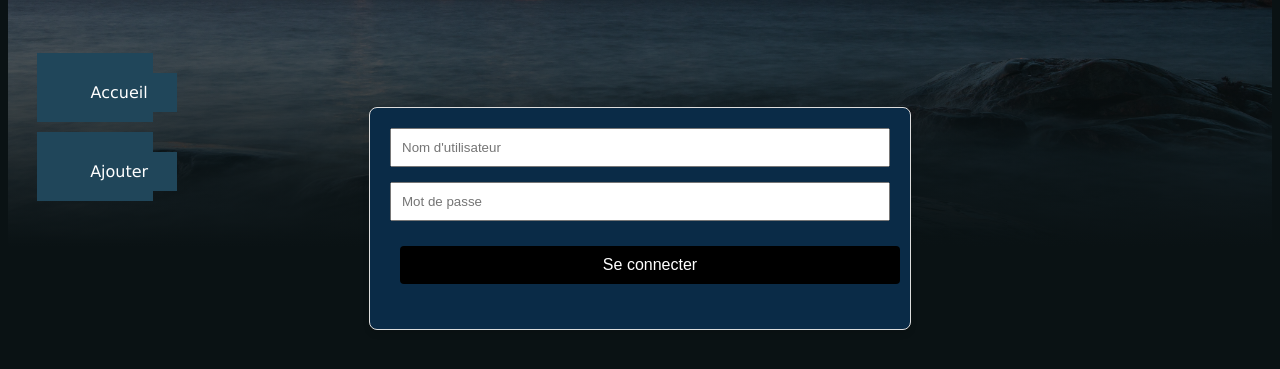
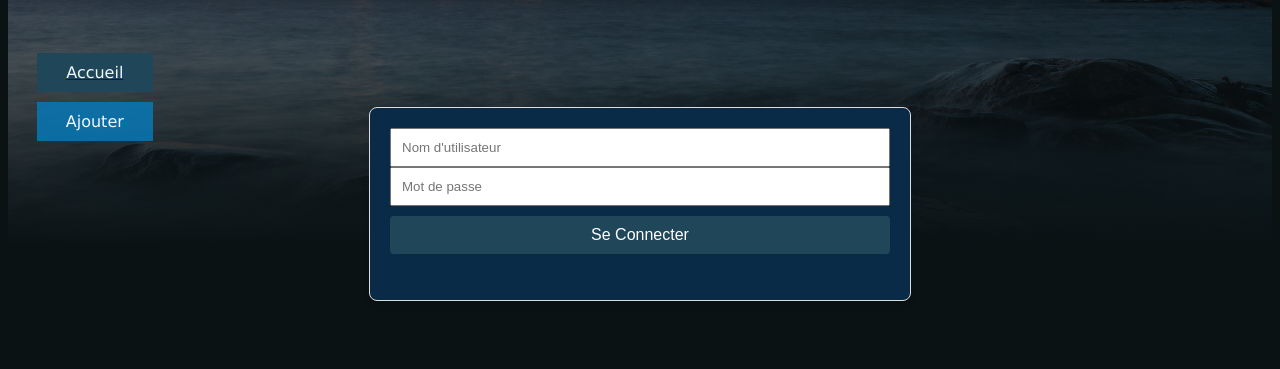
Before and after one commit to Wintlink/Site-web-CG-Top, a plain HTML site: page admin.html in a window 1280 px wide. Shown: the part 251-620 px from the top of the page. Drawn offline with Linux system fonts and the light colour scheme.

```diff
--- a/admin.css
+++ b/admin.css
@@ -1,7 +1,4 @@
-.tile a {
-    color: white;
-    text-decoration: none;
-}
+
 
 .centerElement {
     margin-bottom: 15px;
@@ -14,15 +11,26 @@
 }
 
 button {
-    background-color: black;
+    display: inline-block;
+    padding: 10px 20px;
+    margin: 10px 0;
+    border: none;
+    border-radius: 4px;
+    background-color: rgb(32, 70, 90);
     color: white;
-    border: none;
+    font-size: 16px;
     cursor: pointer;
-    transition: background-color 0.2s ease;
+    transition: background-color 0.3s ease, transform 0.3s ease;
 }
 
 button:hover {
-    background-color: #4e337a;
+    background-color: rgba(7,81,142,255);
+    transform: scale(1.05);
+}
+
+button:active {
+    background-color: rgba(5, 124, 189, 0.8);
+    transform: scale(1);
 }
 
 input:focus {
@@ -44,5 +52,17 @@
     width: 115px;
     height: 115px;
     object-fit: cover;
+}
 
+.navi {
+    color: aliceblue;
+    display: flex;
+    margin: 5px;
 }
+
+.menu {
+    position: absolute;
+    transition: background-color 200ms linear;
+    width: 15%;
+    top: 36%;
+}
--- a/admin.html
+++ b/admin.html
@@ -19,10 +19,12 @@
             <img src="Logocardar.png">
         </div>
 
-        <nav class="menu tiletext">
-            <ul class="Navi">
-                <li class="tile"><a href="./accueil.html">Accueil</a></li>
-                <li class="tile"><a href="./admin.html">Ajouter</a></li>
+        <nav class = "menu tiletext">
+            <ul class="Navi ">
+                <a href="./accueil.html"><li class="tile">Accueil</li></a>
+                <li class="clickedtile">
+                    <a>Ajouter</a>
+                </li>
             </ul>
         </nav>
 
@@ -30,19 +32,42 @@
             <img src="police-cap.png" alt="Logo Admin" class="admin-logo">
         </div>
 
-        <form>
-            <div class="centerElement">
-                <input name="nom_d'utilisateur" placeholder="Nom d'utilisateur" id="nom_d'utilisateur" type="text"/>
-            </div>
+        <form id="loginForm">
 
-            <div class="centerElement">
-                <input name="mdp" placeholder="Mot de passe" id="mdp" type="text"/>
-            </div>
+            <input type="text" id="username" name="username" placeholder="Nom d'utilisateur" required>
 
-            <div class="centerElement">
-                <button type="submit" id="seconnecter">Se connecter</button>
-            </div>
 
+            <input type="password" id="password" name="password" placeholder="Mot de passe" required>
+
+        <button type="submit">Se Connecter</button>
+        <p id="errorMessage" style="color: red;"></p> <!-- Message d'erreur -->
         </form>
+
     </body>
 </html>
+
+<script>
+    document.addEventListener('DOMContentLoaded', function() {
+        const form = document.getElementById('loginForm');
+        const errorMessage = document.getElementById('errorMessage');
+
+        form.addEventListener('submit', function(event) {
+            event.preventDefault(); // Empêche la soumission par défaut
+
+            const username = document.getElementById('username').value;
+            const password = document.getElementById('password').value;
+
+            // Informations d'identification
+            const validUsername = 'admin';
+            const validPassword = 'password';
+
+            if (username === validUsername && password === validPassword) {
+                // Authentification réussie
+                window.location.href = 'ajout.html';
+            } else {
+                // Authentification échouée
+                errorMessage.textContent = 'Nom d\'utilisateur ou mot de passe incorrect.';
+            }
+        });
+    });
+</script>
```
Also changed, not shown: accueil.html (+1 -1 lines), ajout.css (line endings or trailing spaces).
